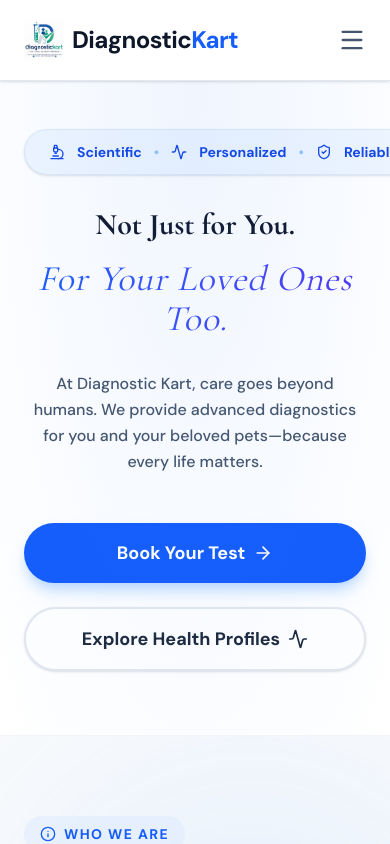
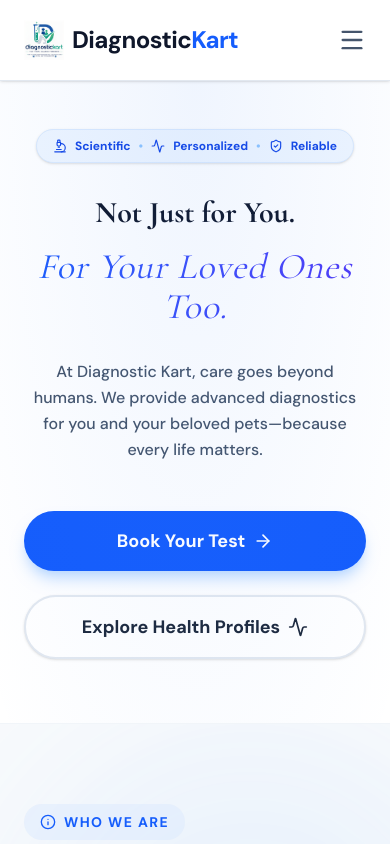
Before and after one commit to revanthgurijala/diagnostic-kart, a Next.js app: page / in a window 390 px wide. Shown: the top 844 px of the page. Built offline with nearby package versions, Linux system fonts and the light colour scheme; no server answers.

Commit message:
Footer logo

```diff
--- a/app/components/Footer.tsx
+++ b/app/components/Footer.tsx
@@ -4,10 +4,12 @@
 export default function Footer() {
   return (
     <footer className="bg-slate-950 border-t border-slate-900 mt-auto text-center">
-      <div className="py-16 px-6 max-w-7xl mx-auto">
+      {/* Reduced py-16 to py-8 md:py-10 to shrink the outer gap */}
+      <div className="py-8 md:py-10 px-6 max-w-7xl mx-auto">
         {/* Single Cohesive Closing Line */}
-        <div className="mb-12">
-          <h3 className="text-3xl md:text-4xl font-serif text-white font-bold mb-3">
+        {/* Reduced mb-12 to mb-8 to shrink the gap below the text */}
+        <div className="mb-8">
+          <h3 className="text-2xl md:text-3xl font-serif text-white font-bold mb-3">
             Diagnostic Kart is not just a lab.
           </h3>
           <p className="text-sm md:text-base text-blue-400 font-bold uppercase tracking-widest">
@@ -16,14 +18,16 @@
         </div>
 
         {/* Standard Footer Bottom */}
-        <div className="pt-8 border-t border-slate-800 flex flex-col md:flex-row items-center justify-between gap-6">
+        {/* Reduced pt-8 to pt-6 */}
+        <div className="pt-6 border-t border-slate-800 flex flex-col md:flex-row items-center justify-between gap-6">
           <div className="flex items-center gap-3 opacity-80 hover:opacity-100 transition-opacity">
             <Image
               src="/logo.png"
               alt="Diagnostic Kart Logo"
               width={32}
               height={32}
-              className="object-contain brightness-0 invert"
+              // Removed "brightness-0 invert" so the logo renders normally
+              className="object-contain"
             />
             <span className="text-xl font-black text-white tracking-tight">
               Diagnostic<span className="text-blue-500">Kart</span>
--- a/app/page.tsx
+++ b/app/page.tsx
@@ -77,12 +77,12 @@
       >
         <div className="absolute inset-0 bg-[radial-gradient(ellipse_at_top,rgba(59,130,246,0.08),transparent)] pointer-events-none" />
 
-        <div className="inline-flex items-center gap-3 px-6 py-3 mb-8 text-sm font-bold text-blue-700 bg-blue-50 border border-blue-100 rounded-full shadow-sm mt-4">
-          <Microscope className="w-4 h-4" /> Scientific
+        <div className="inline-flex flex-wrap justify-center items-center gap-2 md:gap-3 px-4 md:px-6 py-2 md:py-3 mb-8 text-xs md:text-sm font-bold text-blue-700 bg-blue-50 border border-blue-100 rounded-[2rem] shadow-sm mt-4">
+          <Microscope className="w-3.5 h-3.5 md:w-4 md:h-4" /> Scientific
           <span className="text-blue-300">•</span>
-          <Activity className="w-4 h-4" /> Personalized
+          <Activity className="w-3.5 h-3.5 md:w-4 md:h-4" /> Personalized
           <span className="text-blue-300">•</span>
-          <ShieldCheck className="w-4 h-4" /> Reliable
+          <ShieldCheck className="w-3.5 h-3.5 md:w-4 md:h-4" /> Reliable
         </div>
 
         <h1 className="text-3xl md:text-4xl font-bold text-slate-900 mb-8 max-w-5xl mx-auto leading-[1.2] font-serif">
```
